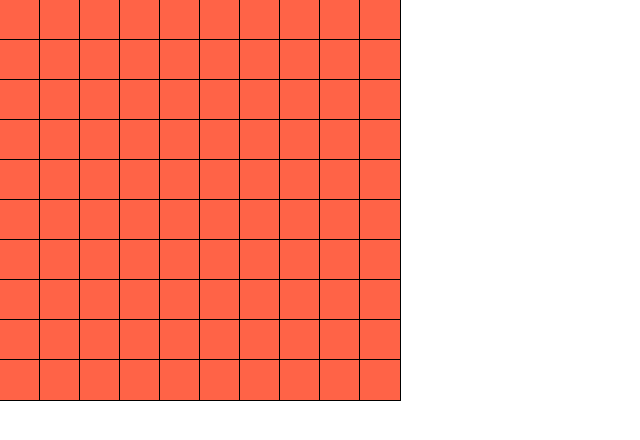
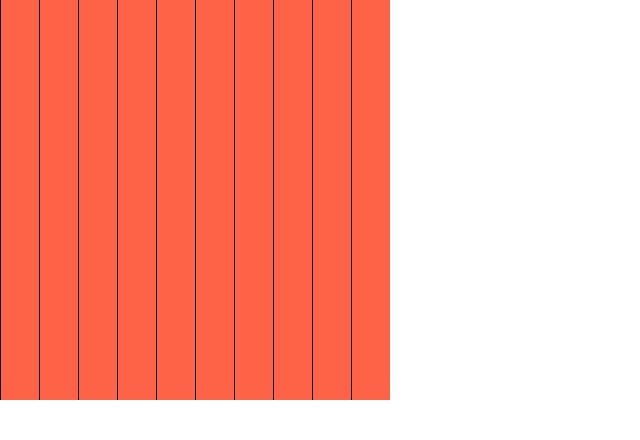
Before and after one commit to nikolajjuuel/maze, a React (Create React App) app in the folder react/: page / in a window 1280 px wide. Shown: the top 440 px of the page, without its empty margins (0-640 px from the left). Built offline with nearby package versions, Linux system fonts and the light colour scheme.

Commit message:
conditional styling cells

```diff
--- a/react/src/App.scss
+++ b/react/src/App.scss
@@ -22,7 +22,19 @@
 
 .cell {
   background-color: tomato;
-  outline: solid 1px;
   height: 10%;
-  width: 10%;
+  width: 9.5%;
 }
+
+.top{
+  border-top: solid 1px;
+}
+.right{
+  border-right: solid 1px;
+}
+.bottom{
+  border-bottom: solid 1px;
+}
+.left{
+  border-left: solid 1px;
+}
--- a/react/src/Board.jsx
+++ b/react/src/Board.jsx
@@ -1,6 +1,10 @@
 function Cell(x, y) {
     this.x = x;
     this.y = y;
+    this.top = false;
+    this.right = false;
+    this.bottom = false;
+    this.left = true;
 }
 
 
@@ -22,12 +26,28 @@ export default function Board(props) {
 
     const cells = grid.map((cell) => {
         const id = i += 1;
+        const { top, right, bottom, left } = cell;
+        const borders = [];
+        if (top) {
+            borders.push('top');
+        }
+        if (right) {
+            borders.push('right');
+        }
+        if (bottom) {
+            borders.push('bottom');
+        }
+        if (left) {
+            borders.push('left');
+        }
+        const style = 'cell ' + borders.toString().replaceAll(',',' ');
+
         return (
-            <div className='cell' key = {id} x={cell.x} y={cell.y}></div>
+            <div className={style} key={id} x={cell.x} y={cell.y}
+            style={{}}>
+            </div>
         )
     })
-
-    console.log(cells);
 
     return (
         <div className='board' style={{ height: size + 'px', width: size + 'px' }}>
```
Also changed, not shown: 1 other file (tests, documents, lock files or other folders).
